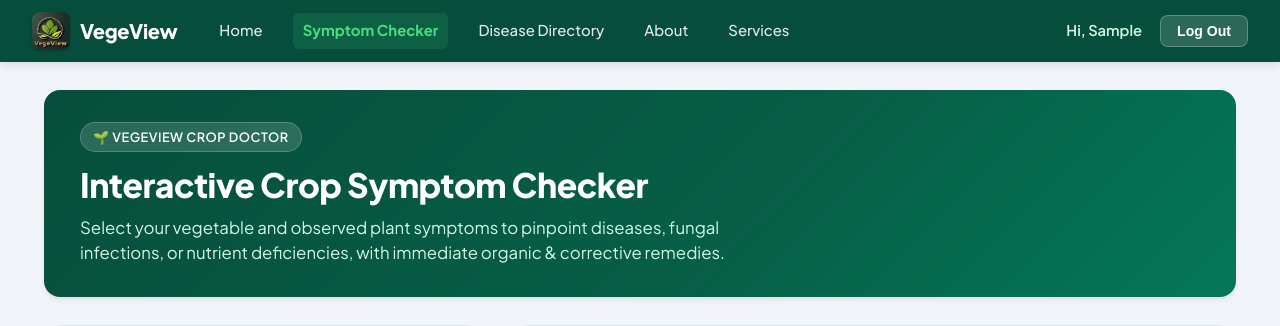
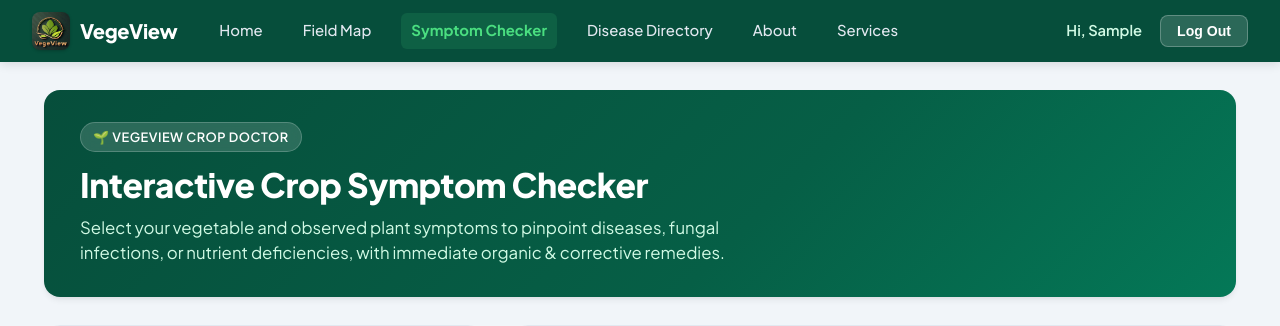
Before and after one commit to IgharoJoseph/VegeView_Project, a Django app: page /diagnose/ in a window 1280 px wide. Shown: the top 326 px of the page. Run offline with Django 5.2, Linux system fonts and the light colour scheme; the visitor is signed in with stand-in values (Sample User, id 1); data that the repository does not hold is empty.

Commit message:
Add Field Map to navigation bar

```diff
--- a/config/templates/partials/header.html
+++ b/config/templates/partials/header.html
@@ -194,9 +194,11 @@
     <nav class="vv-nav" id="vvNav">
         <a href="{% url 'HomePage' %}" class="vv-nav-link">Home</a>
         {% if user.is_authenticated %}
+            <a href="{% url 'FieldMap' %}" class="vv-nav-link {% if request.resolver_match.url_name == 'FieldMap' %}active-link{% endif %}">Field Map</a>
             <a href="{% url 'SymptomChecker' %}" class="vv-nav-link {% if request.resolver_match.url_name == 'SymptomChecker' %}active-link{% endif %}">Symptom Checker</a>
             <a href="{% url 'DiseaseDirectory' %}" class="vv-nav-link {% if request.resolver_match.url_name == 'DiseaseDirectory' or request.resolver_match.url_name == 'DiseaseDetail' %}active-link{% endif %}">Disease Directory</a>
         {% else %}
+            <a href="{% url 'Login' %}?next={% url 'FieldMap' %}" class="vv-nav-link">Field Map</a>
             <a href="{% url 'Login' %}?next={% url 'SymptomChecker' %}" class="vv-nav-link">Symptom Checker</a>
             <a href="{% url 'Login' %}?next={% url 'DiseaseDirectory' %}" class="vv-nav-link">Disease Directory</a>
         {% endif %}
```
